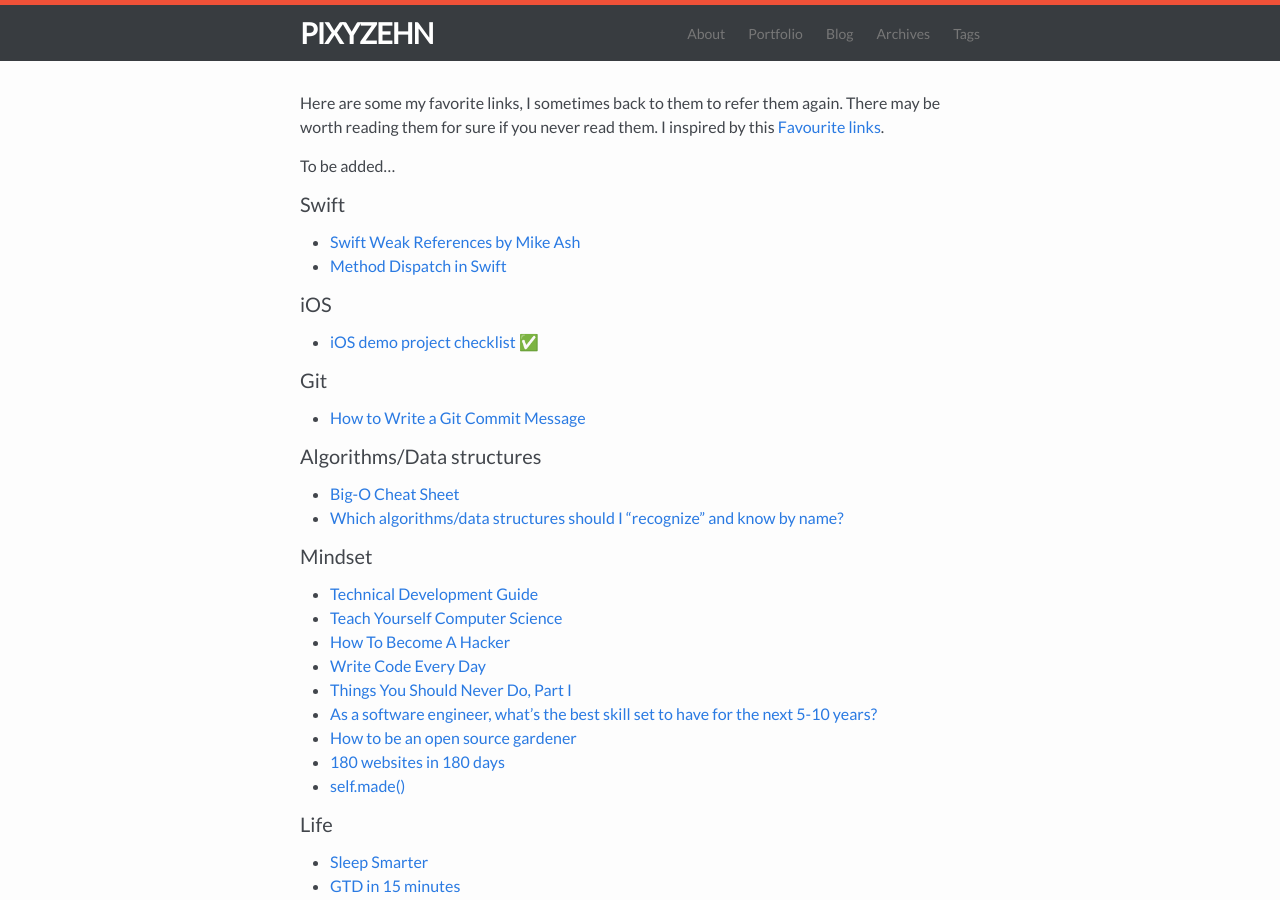
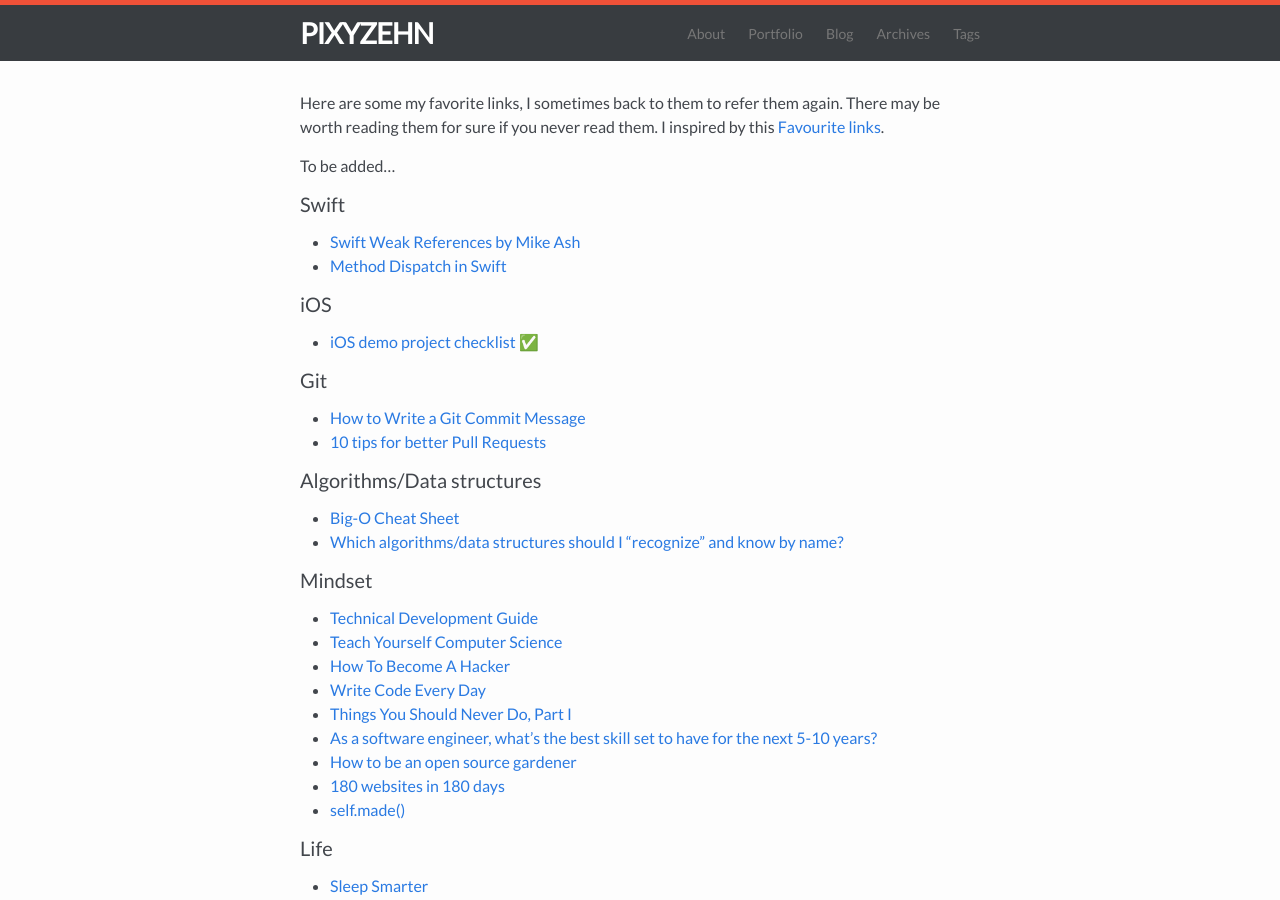
Before and after one commit to pixyzehn/pixyzehn.com, a Jekyll site: the page built from pages/links.md, in a window 1280 px wide and 900 px high. Built offline with Jekyll 4.4.1, drawn with Linux system fonts in a browser that asks for light colours.

Commit message:
Update links.md

```diff
--- a/pages/links.md
+++ b/pages/links.md
@@ -17,6 +17,7 @@ To be added...
 
 #### Git
 - [How to Write a Git Commit Message](http://chris.beams.io/posts/git-commit/)
+- [10 tips for better Pull Requests](http://blog.ploeh.dk/2015/01/15/10-tips-for-better-pull-requests/)
 
 #### Algorithms/Data structures
 - [Big-O Cheat Sheet](http://bigocheatsheet.com/)
```
